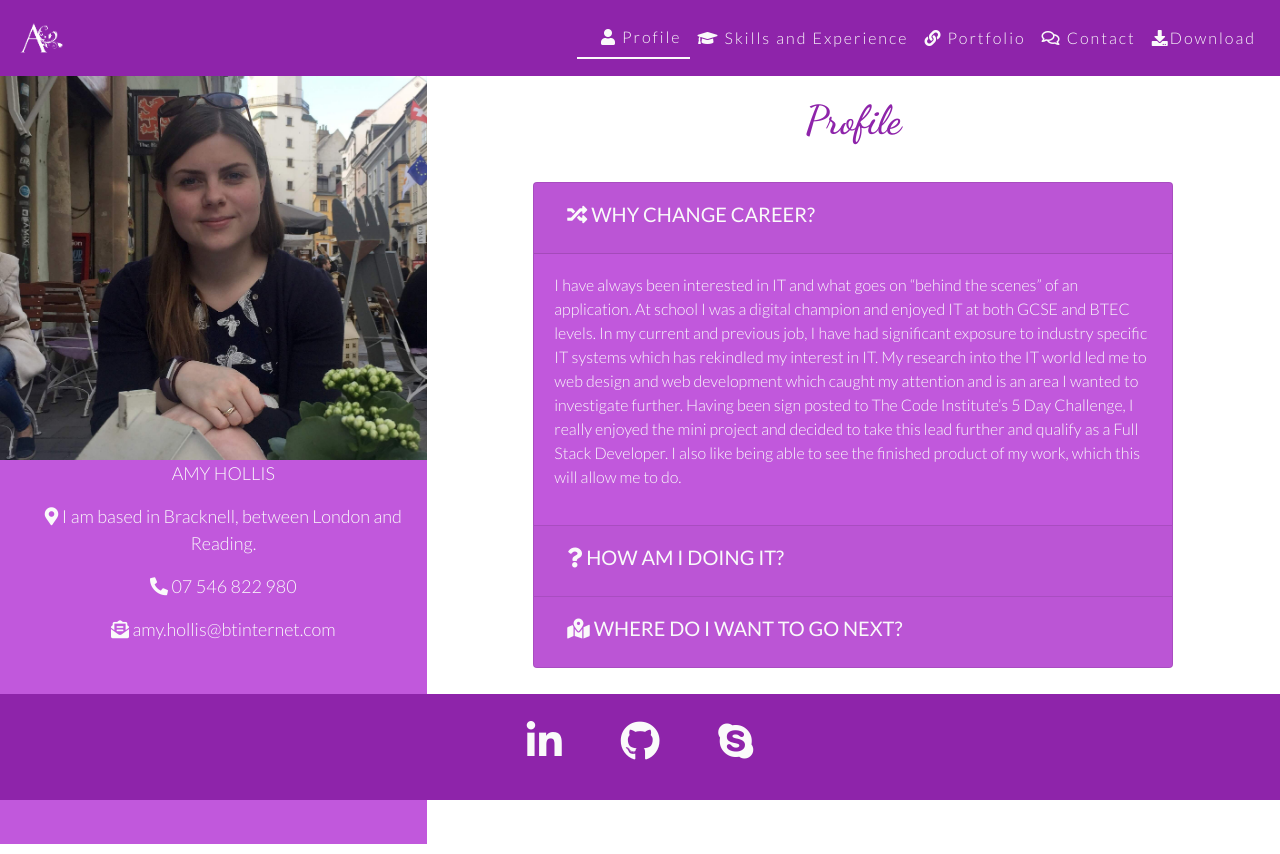
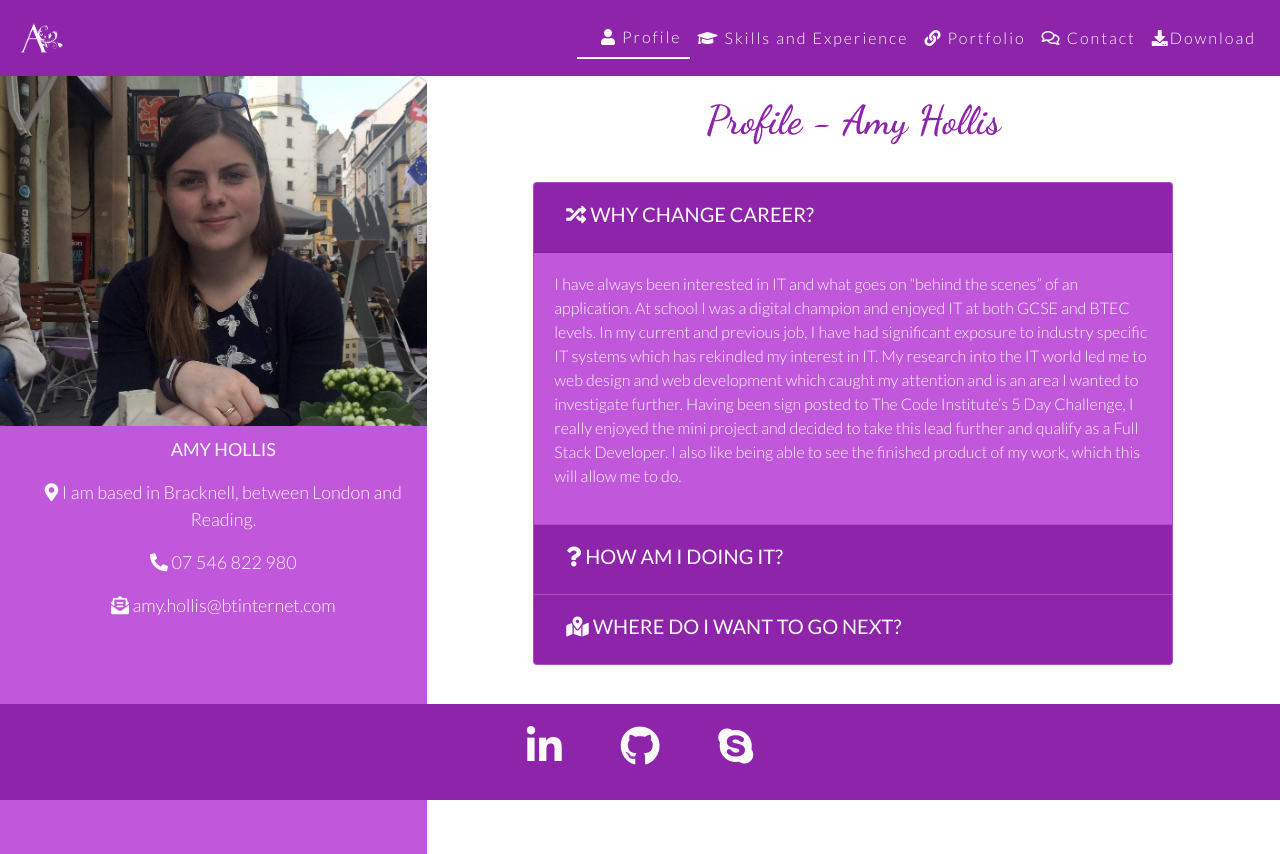
Before and after one commit to Amyh97/milestone-project-1, a plain HTML site: page index.html in a window 1280 px wide. Drawn offline with nearby package versions, Linux system fonts and the light colour scheme.

Commit message:
change heading, card-heading background edit margins

```diff
--- a/assets/css/style.css
+++ b/assets/css/style.css
@@ -89,6 +89,7 @@ body {
     background-color: #8e24aa;
     font-family: "Lato",sans-serif;
     letter-spacing: 2px;
+
 }
 
 
@@ -116,6 +117,8 @@ footer {
     text-align: center;
     color: #fafafa;
     font-size: 40px;
+    padding: 0;
+    margin: 0;
 }
 
 .social-links a {
@@ -161,11 +164,14 @@ img {
 }
 
 .photo {
-    height: 50%;
+    height: 45%;
     overflow: hidden;
 }
 
-
+.btn-link, .btn, .btn-link:active, .btn-link:hover, .btn-link:visited {
+    text-decoration: none;
+    border: none;
+}
 
 .contact-info {
     background-color: #c158dc;
@@ -178,14 +184,22 @@ img {
     padding-left: 20px;
 }
 
+#name {
+    font-weight: 400;
+}
+
 .value {
-    margin-bottom: 10px;
+    margin-bottom: 5px;
     font-size: 18px;
 }
 
 .card {
     background-color: #c158dc;
     color: #fafafa;
+}
+
+.card-header {
+    background-color: #8e24aa;
 }
 
 
--- a/index.html
+++ b/index.html
@@ -38,7 +38,8 @@
                <div class="photo">
                    <img src="assets/images/bratislava-sm.JPG" alt="profile image" >
                 </div>
-                    <div class="upper value">
+                <div class="about">
+                    <div class="upper value sub-heading-white" id="name">
                         <p>Amy Hollis</p>
                     </div>
                     <div class="value">
@@ -51,8 +52,9 @@
                         <p><i class="fas fa-envelope-open-text"></i>  amy.hollis@btinternet.com</p>
                     </div>
                 </div>
+                </div>
             <div class="col-10 col-md-6 offset-1 col-sm-4 about">
-            <h2 class="title">Profile</h2>
+            <h2 class="title">Profile - Amy Hollis</h2>
                <!----- bootstrap collapse code --->
 <div class="accordion" id="accordionExample">
     <div class="card">
```
